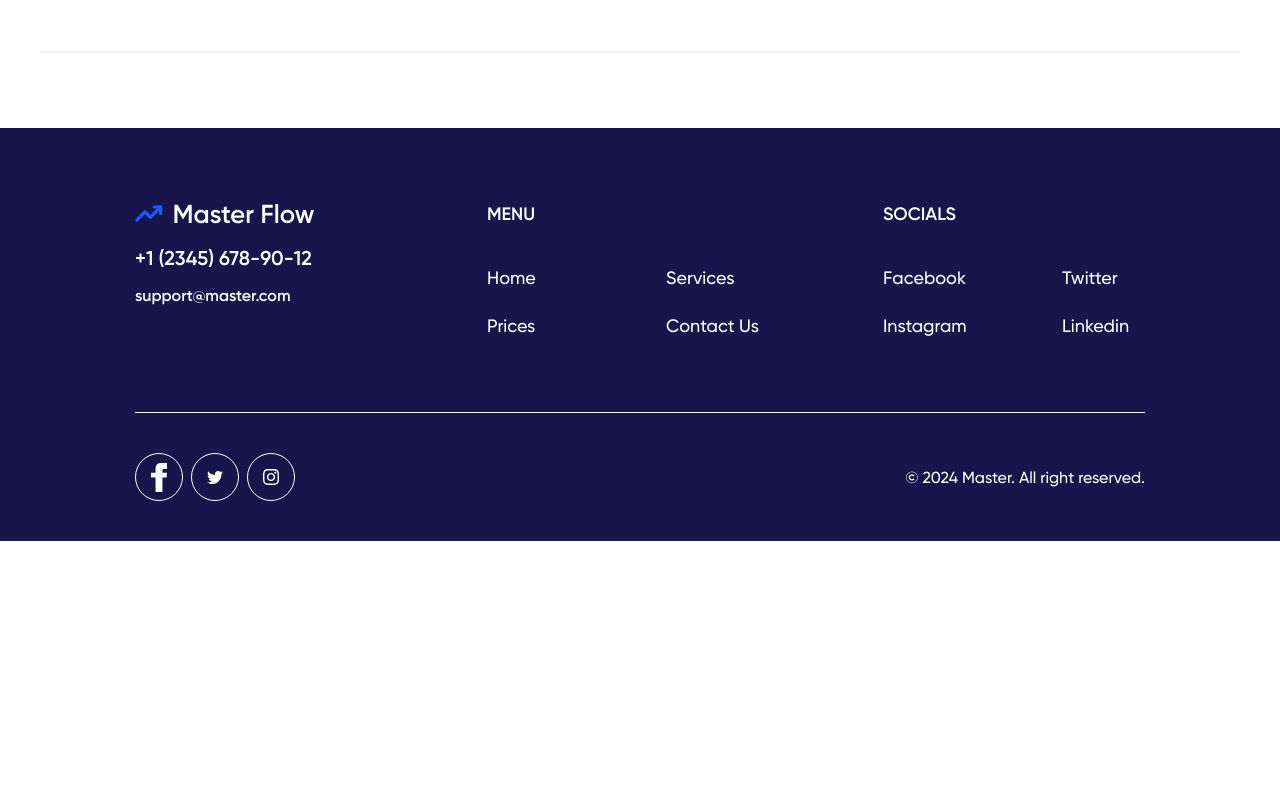
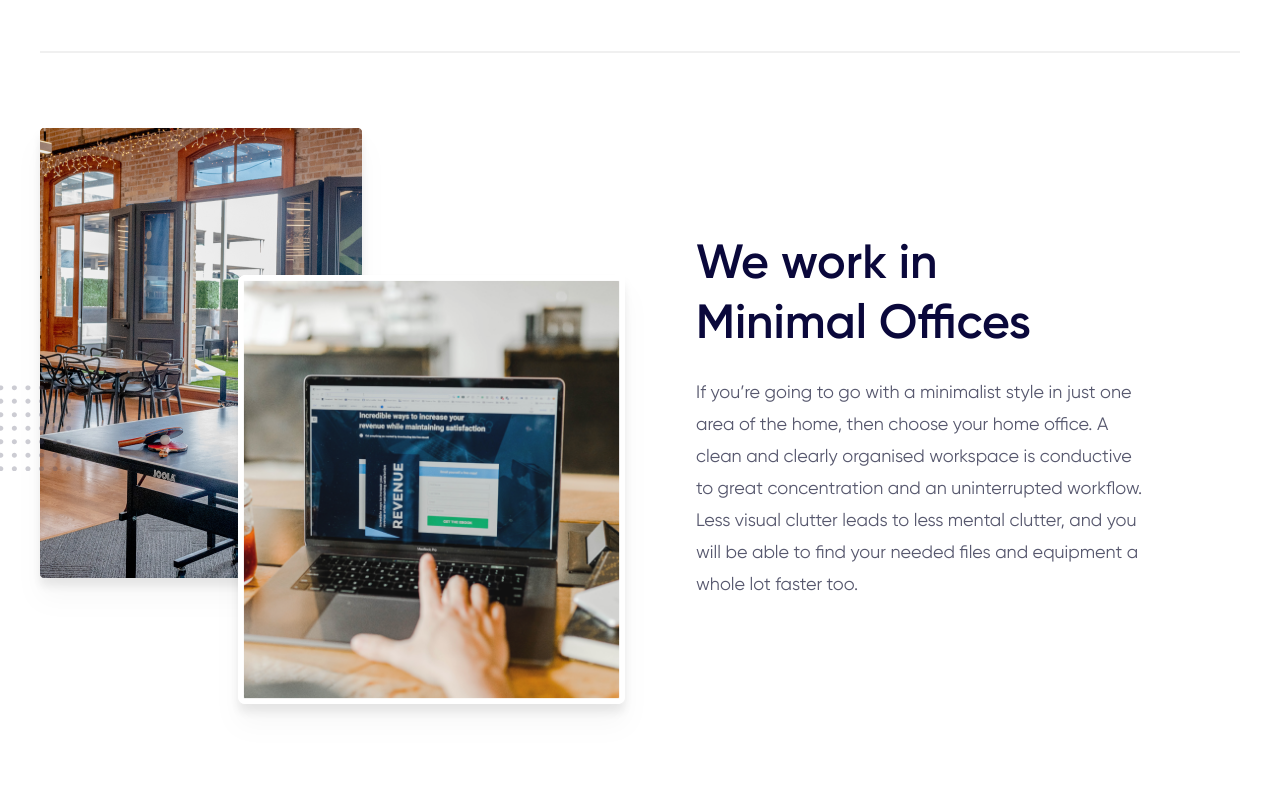
Before and after one commit to Slavinto/master-flow, a Next.js app: page / in a window 1280 px wide. Shown: the part 1380-2180 px from the top of the page. Before the commit the page ends 1921 px from the top, so only its background shows below. Built offline with nearby package versions, Linux system fonts and the light colour scheme.

Commit message:
Feature offices section layout complete

```diff
--- a/src/app/globals.css
+++ b/src/app/globals.css
@@ -33,6 +33,10 @@
     padding: 0;
     box-sizing: border-box;
     scroll-behavior: smooth;
+}
+
+main {
+    @apply flex flex-col container-sm mx-auto;
 }
 
 @layer base {
--- a/src/app/page.tsx
+++ b/src/app/page.tsx
@@ -1,11 +1,11 @@
-import { Button, Customers, Hero } from "@/components";
-import Image from "next/image";
+import { Customers, Hero, Offices } from "@/components";
 
 export default function Home() {
     return (
         <main>
             <Hero />
             <Customers />
+            <Offices />
         </main>
     );
 }
--- a/src/components/customers.tsx
+++ b/src/components/customers.tsx
@@ -4,13 +4,13 @@ import Link from "next/link";
 
 const Customers = () => {
     return (
-        <section className='flex flex-col container-sm mx-auto pb-40 mb-[75px] border-b-[2px] border-stroke-gray3'>
+        <section className='flex flex-col container-sm pb-40 mb-[75px] border-b-[2px] border-stroke-gray3'>
             <p className='subheading'>our customers</p>
             <div className='flex flex-col gap-[70px]'>
                 <article className='flex gap-14'>
-                    <p className='section-main-text max-w-[629px]'>
+                    <h2 className='section-main-text max-w-[629px]'>
                         We have worked with them. Our super customers.
-                    </p>
+                    </h2>
                     <p className='article-regular-text max-w-[516px]'>
                         We bring the results while helping you achieve cost and
                         time savings without taking on risk or management
--- a/src/components/hero.tsx
+++ b/src/components/hero.tsx
@@ -4,7 +4,7 @@ import { Button } from ".";
 
 const Hero = () => {
     return (
-        <section className='container-sm flex mx-auto items-center justify-between mt-8 mb-44'>
+        <section className='container-sm flex items-center justify-between mt-8 mb-44'>
             <article className='flex flex-col max-w-[500px]'>
                 <p className='subheading'>WELCOME!</p>
                 <h1 className='font-semibold text-[62px] leading-[72px] pb-5'>
--- a/src/components/index.ts
+++ b/src/components/index.ts
@@ -4,3 +4,4 @@ export { default as BurgerMenu } from "./burger-menu";
 export { default as Footer } from "./footer";
 export { default as Hero } from "./hero";
 export { default as Customers } from "./customers";
+export { default as Offices } from "./offices";
--- /dev/null
+++ b/src/components/offices.tsx
@@ -0,0 +1,47 @@
+import Image from "next/image";
+
+const Offices = () => {
+    return (
+        <section className='self-start flex gap-[71px] max-w-[1113px] mb-36 items-center'>
+            <div className='relative w-[585px] h-[576px]'>
+                <Image
+                    src={"/static/assets/images/image.png"}
+                    alt='cafe image'
+                    width={322}
+                    height={450}
+                    className='absolute left-0 top-0 drop-shadow-xl'
+                />
+                <Image
+                    src={"/static/assets/images/image-1.png"}
+                    alt='cafe image'
+                    width={387}
+                    height={430}
+                    className='absolute right-0 bottom-0 drop-shadow-xl'
+                />
+                <Image
+                    src={"/static/assets/patterns/shape1.svg"}
+                    alt='shape pattern'
+                    width={86}
+                    height={102}
+                    className='rotate-90 absolute bottom-[240px] -left-12'
+                />
+            </div>
+            <article className='flex flex-col gap-6 max-w-[457px]'>
+                <h2 className='max-w-[357px] section-main-text'>
+                    We work in Minimal Offices
+                </h2>
+                <p className='article-regular-text'>
+                    If you’re going to go with a minimalist style in just one
+                    area of the home, then choose your home office. A clean and
+                    clearly organised workspace is conductive to great
+                    concentration and an uninterrupted workflow. Less visual
+                    clutter leads to less mental clutter, and you will be able
+                    to find your needed files and equipment a whole lot faster
+                    too.
+                </p>
+            </article>
+        </section>
+    );
+};
+
+export default Offices;
```
Also changed, not shown: public/static/assets/images/Image-1.png, public/static/assets/images/Image.png.
